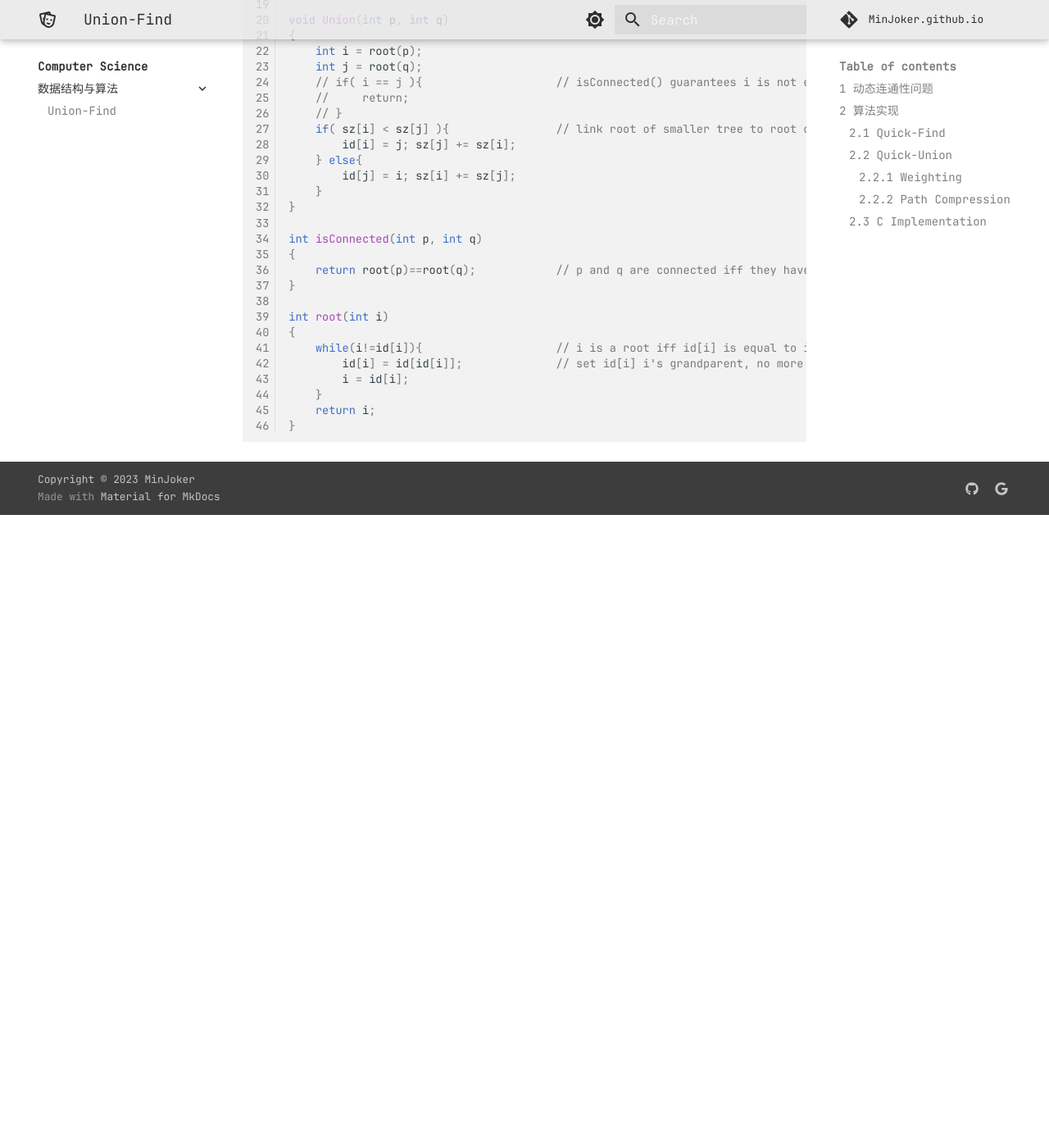
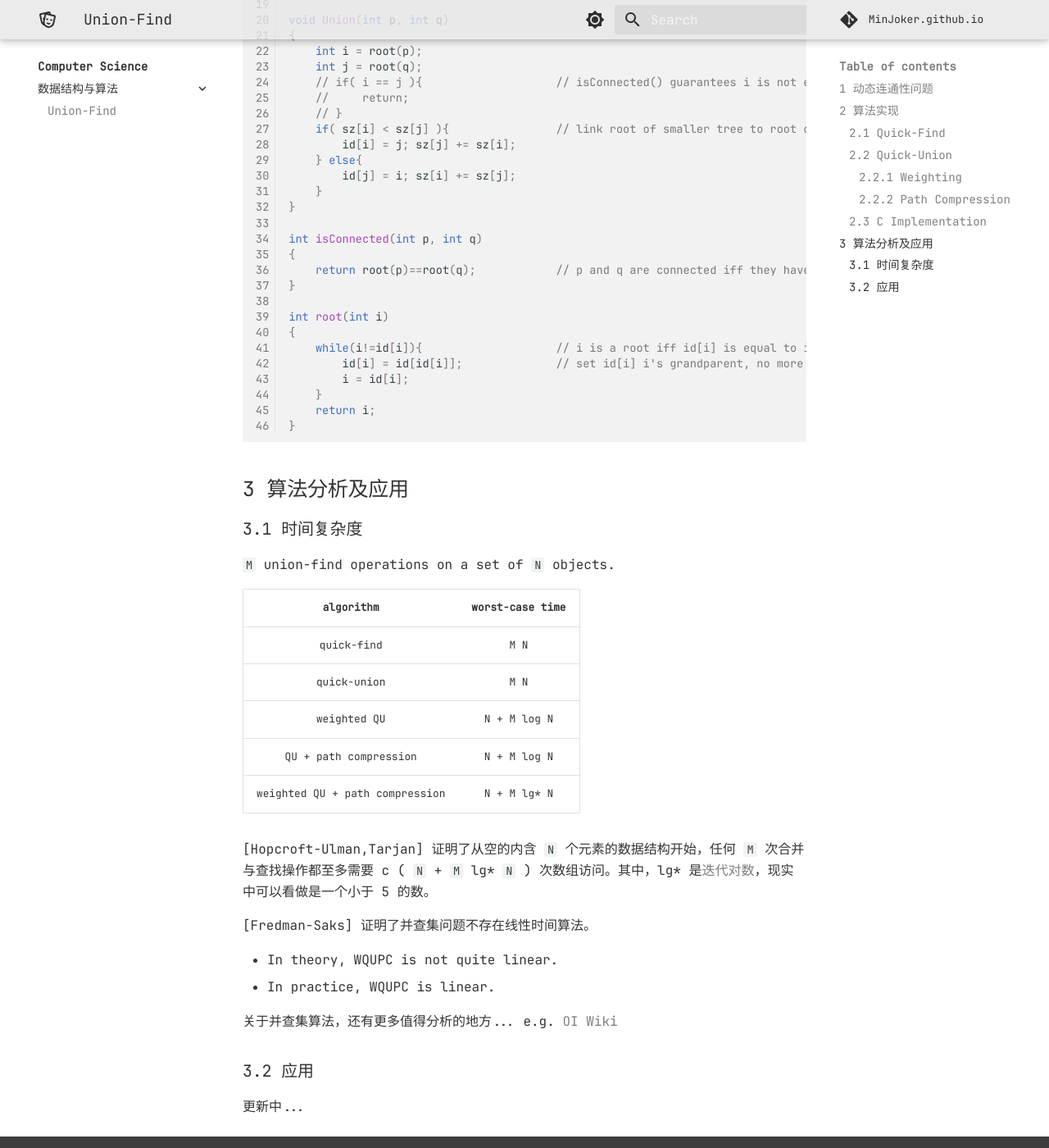
Before and after one commit to MinJoker/MinJoker.github.io, an MkDocs documentation site: the page built from docs/cs/algorithms/lec1.md, in a window 1280 px wide and 1400 px high, scrolled down 3258 px. Shown: the whole window at 82% size. Built offline with MkDocs 1.6.1 and Material for MkDocs 9.7.7, drawn with Linux system fonts in a browser that asks for light colours; some web fonts are replaced; comment, search, counter and statistics services are not loaded; before the commit the page ends 3886 px from its top, so only the background shows below that.

Commit message:
update: Algorithms

````diff
--- a/docs/cs/algorithms/lec1.md
+++ b/docs/cs/algorithms/lec1.md
@@ -147,3 +147,30 @@ int root(int i)
     return i;
 }
 ```
+
+## 3 算法分析及应用
+
+### 3.1 时间复杂度
+
+`M` union-find operations on a set of `N` objects.
+
+| algorithm | worst-case time |
+| :---: | :---: |
+| quick-find | M N |
+| quick-union | M N |
+| weighted QU | N + M log N |
+| QU + path compression| N + M log N |
+| weighted QU + path compression | N + M lg\* N |
+
+[Hopcroft-Ulman,Tarjan] 证明了从空的内含 `N` 个元素的数据结构开始，任何 `M` 次合并与查找操作都至多需要 c ( `N` + `M` lg\* `N` ) 次数组访问。其中，lg\* 是[迭代对数](https://en.wikipedia.org/wiki/Iterated_logarithm)，现实中可以看做是一个小于 5 的数。
+
+[Fredman-Saks] 证明了并查集问题不存在线性时间算法。
+
+- In theory, WQUPC is not quite linear.
+- In practice, WQUPC is linear.
+
+关于并查集算法，还有更多值得分析的地方... e.g. [OI Wiki](https://oi-wiki.org/ds/dsu-complexity/)
+
+### 3.2 应用
+
+更新中...
````
